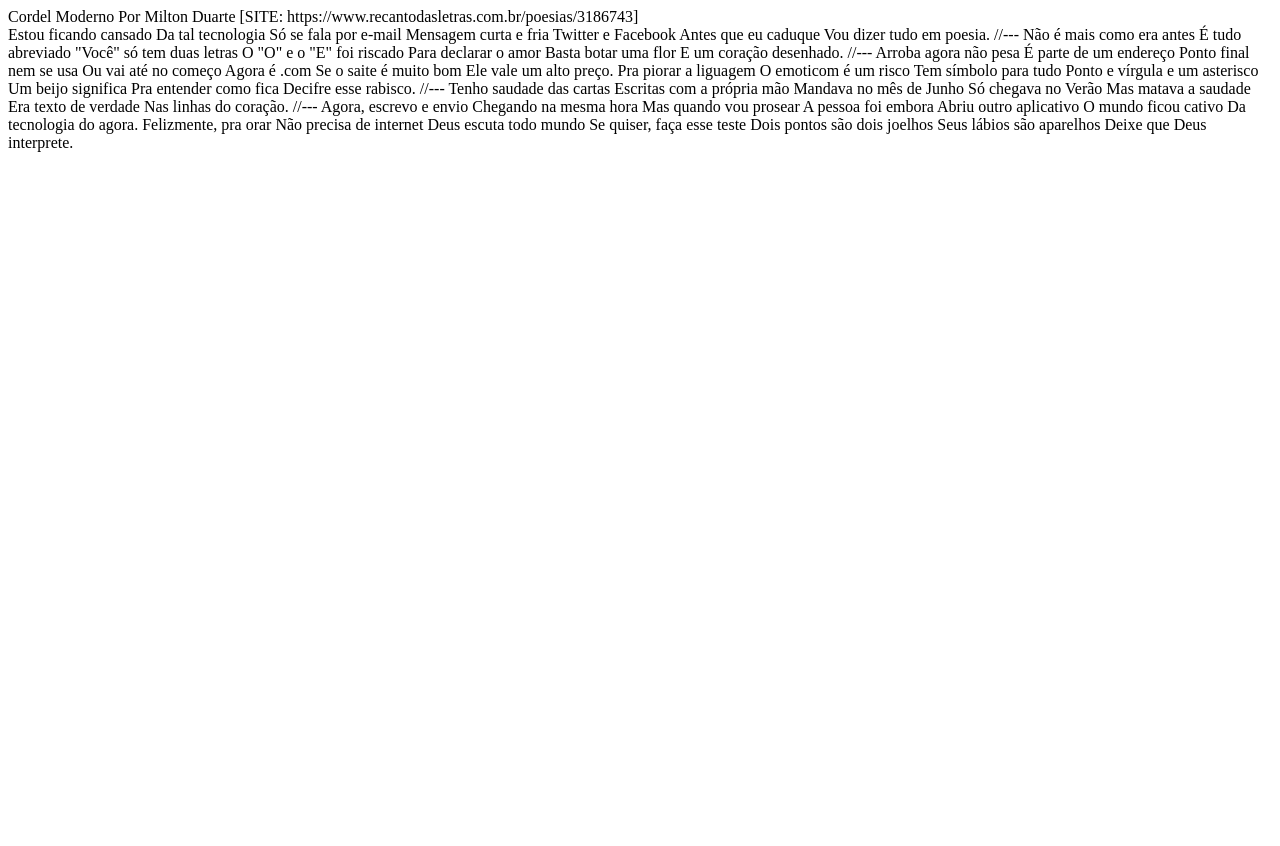
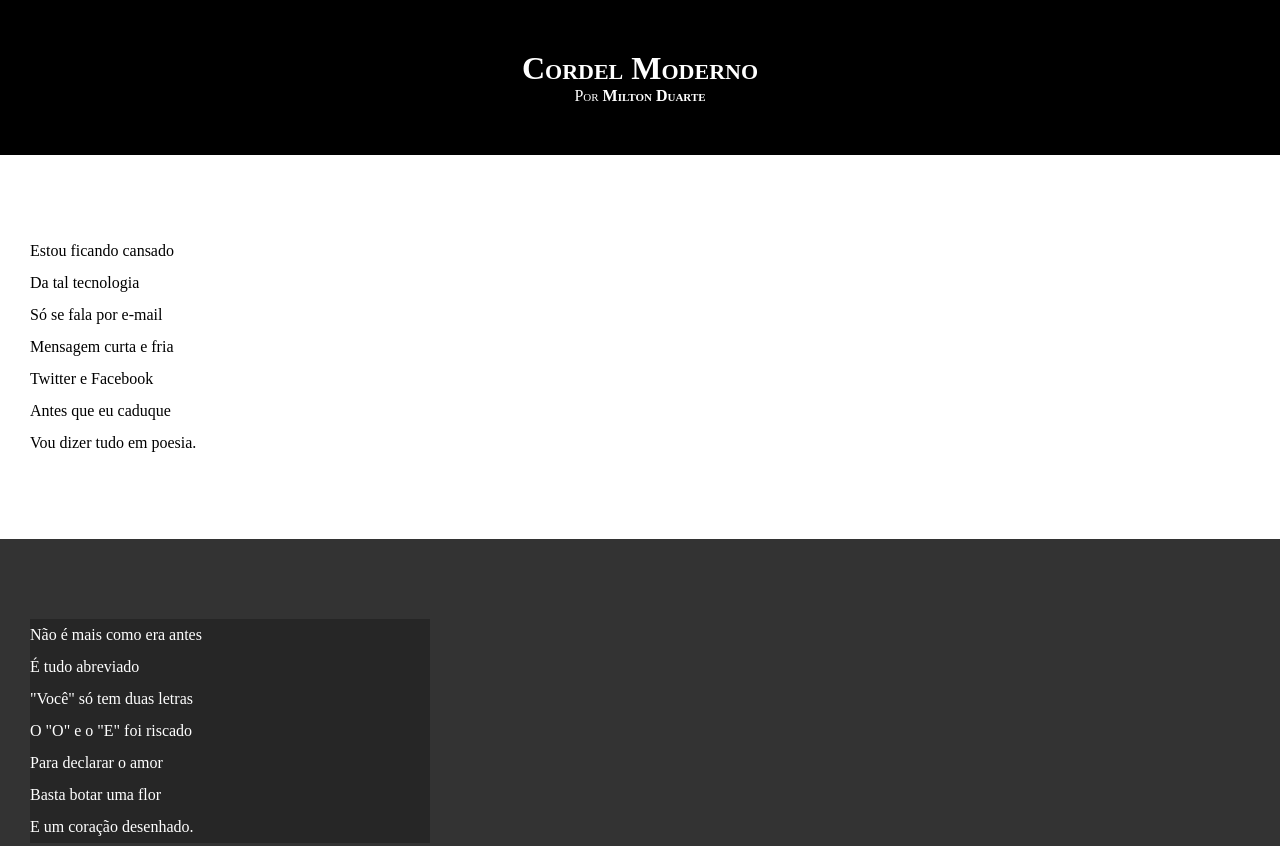
Before and after one commit to fabricio54/html-css, a plain HTML site: page desafios/des011/cordel.html in a window 1280 px wide. Shown: the top 846 px of the page. Before the commit the page ends 800 px from the top, so only its background shows below. Drawn offline with Linux system fonts and the light colour scheme; a web font is replaced by a local one.

Commit message:
atualização no style

```diff
--- a/desafios/des011/cordel.html
+++ b/desafios/des011/cordel.html
@@ -5,76 +5,101 @@
     <meta http-equiv="X-UA-Compatible" content="IE=edge">
     <meta name="viewport" content="width=device-width, initial-scale=1.0">
     <title>Cordel Moderno</title>
+    <link rel="stylesheet" href="style/style.css">
 </head>
 <body>
     <header>
-        Cordel Moderno
-        Por Milton Duarte
-        [SITE: https://www.recantodasletras.com.br/poesias/3186743]
+        <h1>Cordel Moderno</h1>
+        <p>
+            Por <a href="https://www.recantodasletras.com.br/poesias/3186743" target="_blank">Milton Duarte</a>
+        </p>
     </header>
 
-Estou ficando cansado
-Da tal tecnologia
-Só se fala por e-mail
-Mensagem curta e fria
-Twitter e Facebook
-Antes que eu caduque
-Vou dizer tudo em poesia.
+    <section class="normal">
+        <p>
+            Estou ficando cansado <br>
+            Da tal tecnologia <br>
+            Só se fala por e-mail <br>
+            Mensagem curta e fria <br>
+            Twitter e Facebook <br>
+            Antes que eu caduque <br>
+            Vou dizer tudo em poesia.
+        </p>
+    </section>
 
-//---
+    <section class="imagem">
+        <p>
+            Não é mais como era antes <br>
+            É tudo abreviado <br>
+            "Você" só tem duas letras <br>
+            O "O" e o "E" foi riscado <br>
+            Para declarar o amor <br>
+            Basta botar uma flor <br>
+            E um coração desenhado.
+        </p>
+    </section>
 
-Não é mais como era antes
-É tudo abreviado
-"Você" só tem duas letras
-O "O" e o "E" foi riscado
-Para declarar o amor
-Basta botar uma flor
-E um coração desenhado.
 
-//---
+    <section class="normal">
+        <p>
+            Arroba agora não pesa <br>
+            É parte de um endereço <br>
+            Ponto final nem se usa <br>
+            Ou vai até no começo <br>
+            Agora é .com <br>
+            Se o saite é muito bom <br>
+            Ele vale um alto preço.
+        </p>
+        <p>
+            Pra piorar a liguagem <br>
+            O emoticom é um risco <br>
+            Tem símbolo para tudo <br>
+            Ponto e vírgula e um asterisco <br>
+            Um beijo significa <br>
+            Pra entender como fica <br>
+            Decifre esse rabisco.
+        </p>
 
-Arroba agora não pesa
-É parte de um endereço
-Ponto final nem se usa
-Ou vai até no começo
-Agora é .com
-Se o saite é muito bom
-Ele vale um alto preço.
+    </section>
 
-Pra piorar a liguagem
-O emoticom é um risco
-Tem símbolo para tudo
-Ponto e vírgula e um asterisco
-Um beijo significa
-Pra entender como fica
-Decifre esse rabisco.
 
-//---
+    <section class="imagem">
+        <p>
+            Tenho saudade das cartas <br>
+            Escritas com a própria mão <br>
+            Mandava no mês de Junho <br>
+            Só chegava no Verão <br>
+            Mas matava a saudade <br>
+            Era texto de verdade <br>
+            Nas linhas do coração.
+        </p>
+    </section>
 
-Tenho saudade das cartas
-Escritas com a própria mão
-Mandava no mês de Junho
-Só chegava no Verão
-Mas matava a saudade
-Era texto de verdade
-Nas linhas do coração.
 
-//---
+    <section class="normal">
+        <p>
+            Agora, escrevo e envio <br>
+            Chegando na mesma hora <br>
+            Mas quando vou prosear <br>
+            A pessoa foi embora <br>
+            Abriu outro aplicativo <br>
+            O mundo ficou cativo <br>
+            Da tecnologia do agora.
+        </p>
 
-Agora, escrevo e envio
-Chegando na mesma hora
-Mas quando vou prosear
-A pessoa foi embora
-Abriu outro aplicativo
-O mundo ficou cativo
-Da tecnologia do agora.
+        <p>
+            Felizmente, pra orar <br>
+            Não precisa de internet <br>
+            Deus escuta todo mundo <br>
+            Se quiser, faça esse teste <br>
+            Dois pontos são dois joelhos <br>
+            Seus lábios são aparelhos <br>
+            Deixe que Deus interprete.
+        </p>
+    </section>
 
-Felizmente, pra orar
-Não precisa de internet
-Deus escuta todo mundo
-Se quiser, faça esse teste
-Dois pontos são dois joelhos
-Seus lábios são aparelhos
-Deixe que Deus interprete.
+    <footer>
+        <p>Site criado por <a href="https://gustavoguanabara.github.io" target="_blank">Gustavo Guanabara</a> para o <a href="https://www.cursoemvideo.com" target="_blank">CursoemVideo</a></p>
+    </footer>
 </body>
 </html>
--- /dev/null
+++ b/desafios/des011/style/style.css
@@ -0,0 +1,86 @@
+@charset "UTF-8";
+
+@import url('https://fonts.googleapis.com/css2?family=Island+Moments&family=Open+Sans:ital,wght@0,300;0,400;0,500;0,600;0,700;0,800;1,300;1,400;1,500;1,600;1,700;1,800&family=Raleway:ital,wght@0,100;1,100&family=Sriracha&display=swap');
+
+@import url('https://fonts.googleapis.com/css2?family=Roboto:ital,wght@0,100;1,100&display=swap');
+
+
+:root {
+    --fonte01:'Island Moments', cursive;
+    --fonte02: 'Open Sans', sans-serif;
+    --fonte03: 'Raleway', sans-serif;
+    --fonte04: 'Sriracha', cursive;
+
+    --fonte-normal: 'Roboto', 'sans-serif';
+}
+
+/* configurações gerais: feito para resetar as configurações padrão */
+
+* {
+    margin: 0px;
+    padding: 0px;
+}
+
+html, body {
+    min-height: 100vh;
+    background-color: darkgray;
+}
+
+header {
+    background-color: black;
+    color: white;
+    text-align: center;
+    /* duas maneiras de colocar as letras em maíusculas:
+    text-tranform: uppercase
+    font-variant: small-caps*/
+    font-variant: small-caps;
+}
+
+header h1 {
+    padding-top: 50px;
+}
+
+header p {
+    padding-bottom: 50px;
+}
+
+header a, footer a {
+    color: white;
+    text-decoration: none;
+    font-weight: bolder;
+}
+
+header a:hover, footer a:hover {
+    text-decoration: underline;
+}
+
+section {
+    /* ao configurarmos o padding com view port (altura de acordo com o tamanho da tela) ganhamos flexibilidade para aumentar e diminuir a tela */
+    padding-top: 10vh;
+    padding-bottom: 10vh;
+    padding-left: 30px;
+    line-height: 2em;
+}
+
+section.normal {
+    background-color: white;
+    color: black;
+}
+
+
+section.imagem {
+    background-color: rgb(51, 51, 51);
+    color: white;
+}
+
+section.imagem > p {
+    width: 400px;
+    background-color: rgba(0, 0, 0, 0.253);
+}
+
+footer {
+    background-color: black;
+    color: white;
+    text-align: center;
+    padding: 10px;
+}
```
